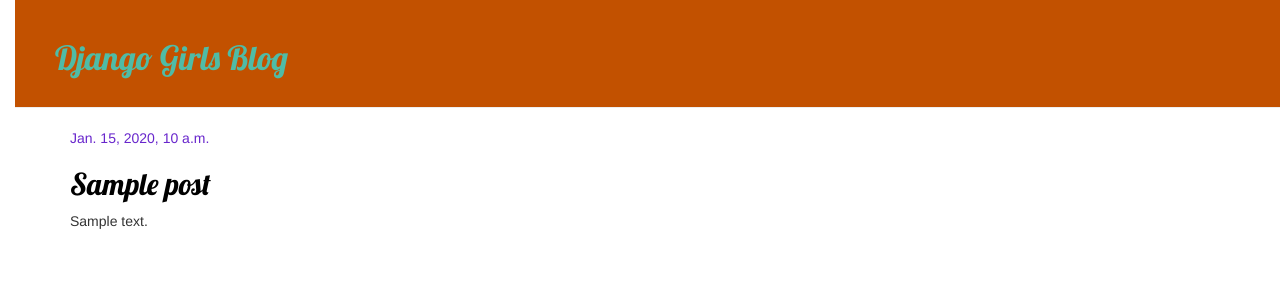
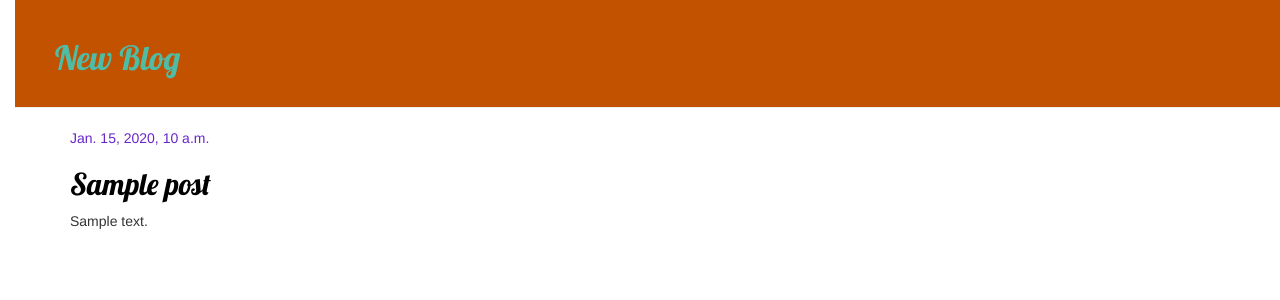
Before and after one commit to T-K-1222/my-first-blog, a Django app: template blog/templates/blog/post_list.html in a window 1280 px wide. Shown: the top 300 px of the page. Run offline with Django 5.2, Linux system fonts and the light colour scheme; the template is opened without the code that fills it: most values are stand-ins (such as "Sample title", 1, 10 or a date in 2020); some libraries are stand-ins or nearby versions.

Commit message:
Modify wrong codes.

```diff
--- a/blog/templates/blog/base.html
+++ b/blog/templates/blog/base.html
@@ -9,7 +9,7 @@
     </head>
     <body>
         <div class="page-header">
-            <h1><a href="/">Django Girls Blog</a></h1>
+            <h1><a href="/">New Blog</a></h1>
         </div>
         <div class="content container">
             <div class="row">
--- a/blog/templates/blog/post_list.html
+++ b/blog/templates/blog/post_list.html
@@ -4,7 +4,7 @@
     {% for post in posts %}
         <div class="post">
             <div class="date">
-                    {{ post.publised_date }}
+                    {{ post.published_date }}
             </div>
             <h2><a href="{% url 'post_detail' pk=post.pk %}">{{ post.title }}</a></h2>
             <p>{{ post.text|linebreaksbr }}</p>
```
